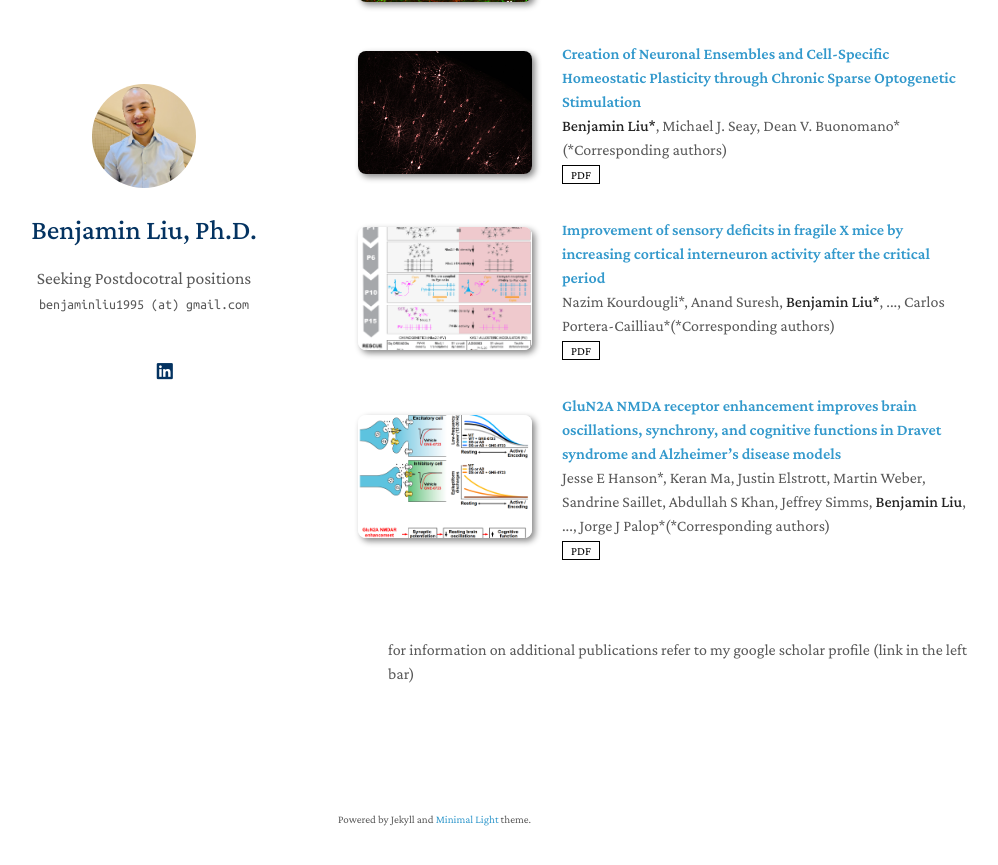
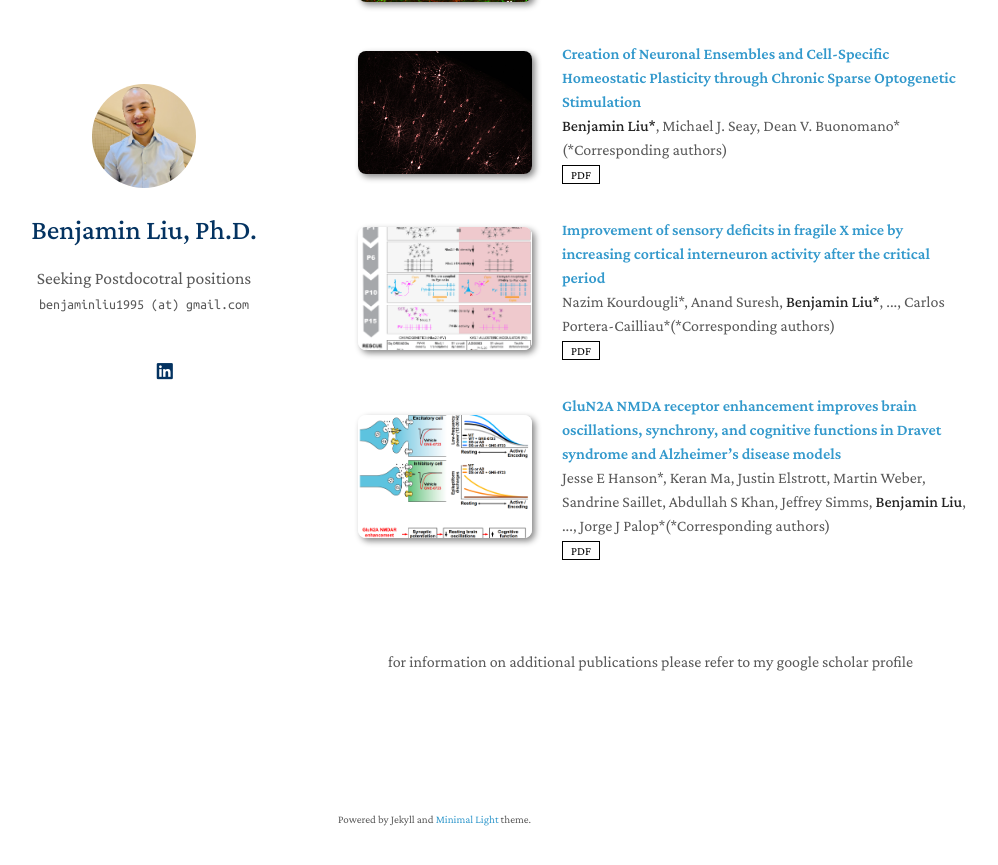
Before and after one commit to liuliuben/liuliuben.github.io, a Jekyll site: the page built from index.md, in a window 1280 px wide and 900 px high, scrolled down 1069 px. Shown: the top 865 px of the window, without its empty margins (132-1130 px from the left). Built offline with Jekyll 4.4.1, drawn with Linux system fonts in a browser that asks for light colours; nearby versions of some CDN libraries; a style sheet for code colours, icons or effects is not loaded; our own code applies the rules of GitHub Pages for plain Markdown files.

Commit message:
Update publications.yml

```diff
--- a/_data/publications.yml
+++ b/_data/publications.yml
@@ -24,4 +24,4 @@ main:
     pdf: https://www.cell.com/cell-reports/pdf/S2211-1247(19)31680-8.pdf
     image: ./assets/img/jorge abstract.png
 
-  - authors: for information on additional publications refer to my google scholar profile (link in the left bar)
+  - authors: for information on additional publications please refer to my google scholar profile
```
